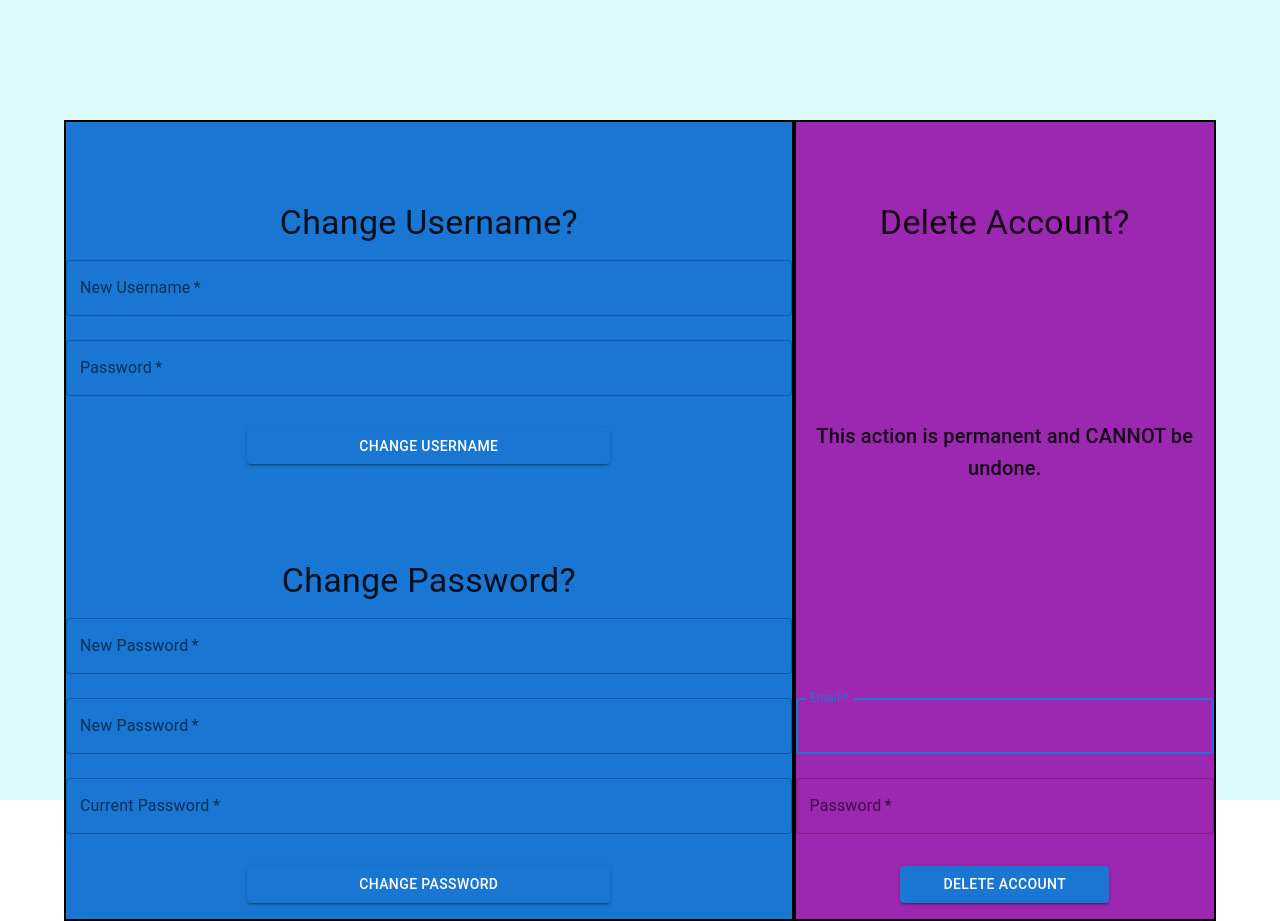
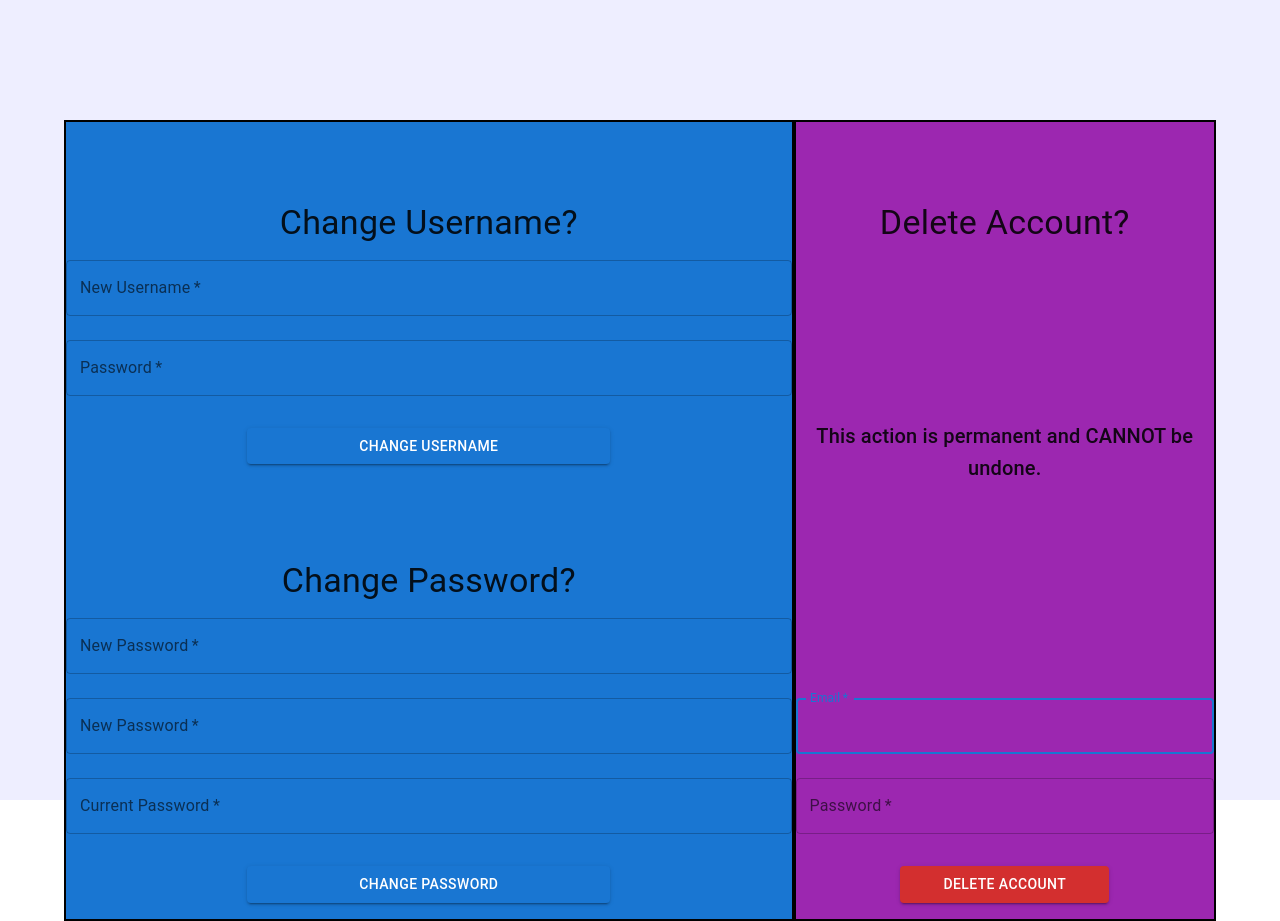
Before and after one commit to GabeLima/416-Project, a React (Create React App) app in the folder client/: page /account in a window 1280 px wide. Built offline with nearby package versions, Linux system fonts and the light colour scheme; no server answers.

Commit message:
Updated color palette.

```diff
--- a/client/src/App.css
+++ b/client/src/App.css
@@ -18,7 +18,7 @@
 }
 
 #root {
-  background-color: #ddfafc;
+  background-color: #EEEEFF;
   font-family: "Lexend Exa";
   position: absolute;
   width: 100%;
@@ -32,12 +32,3 @@
   top: 0%;
   left: 0%;
 }
-
-/* #splash-screen {
-  background-color: yellow;
-  color: black;
-  font-size: 5vw;
-  vertical-align: center;
-  width: 100%;
-  height: 100%;
-} */
--- a/client/src/components/AccountScreen.js
+++ b/client/src/components/AccountScreen.js
@@ -23,19 +23,15 @@ const AccountScreen = () => {
     const theme = createTheme({
         palette: {
             primary: {
-              main: '#B298DC',
+              main: '#6A8D92',
             },
             secondary: {
-              main: '#B8D0EB',
-            },
-            background: {
-                paper: '#fff',
-                default: "#ff0000"
-              },
+              main: '#9FB4C7',
+            }
         },
       });
     return (
-        <div id="splash-screen">
+        <div>
             <ThemeProvider theme={theme}>
                 <Container component="main" maxWidth="lg" maxHeight="lg">
                 <CssBaseline />
@@ -79,7 +75,7 @@ const AccountScreen = () => {
                             <TextField margin="normal" required fullWidth id="email" label="Email" name="email" autoComplete="email" autoFocus/>
                             <TextField margin="normal" required fullWidth name="password" label="Password" type="password" id="password" autoComplete="current-password"/>
                             <Typography align="center">
-                                <Button  type="submit" variant="contained" sx={{ mt: 3, mb: 2, width:'50%'}}>
+                                <Button  type="submit" variant="contained" color="error" sx={{ mt: 3, mb: 2, width:'50%'}}>
                                     Delete Account
                                 </Button>
                             </Typography>
```
